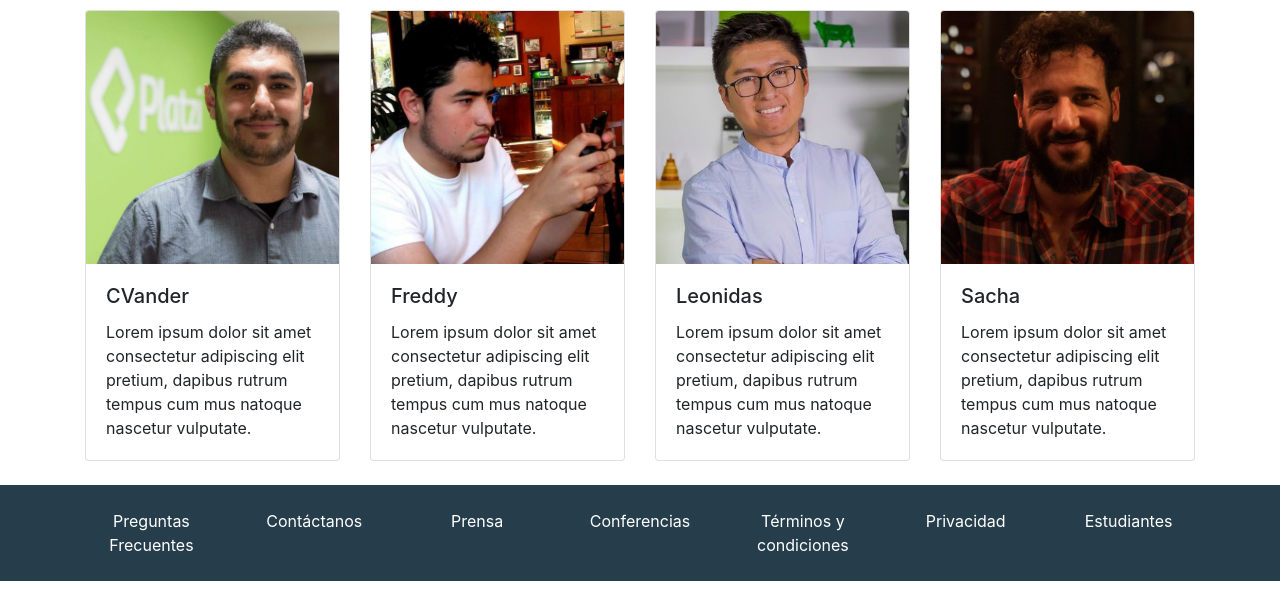
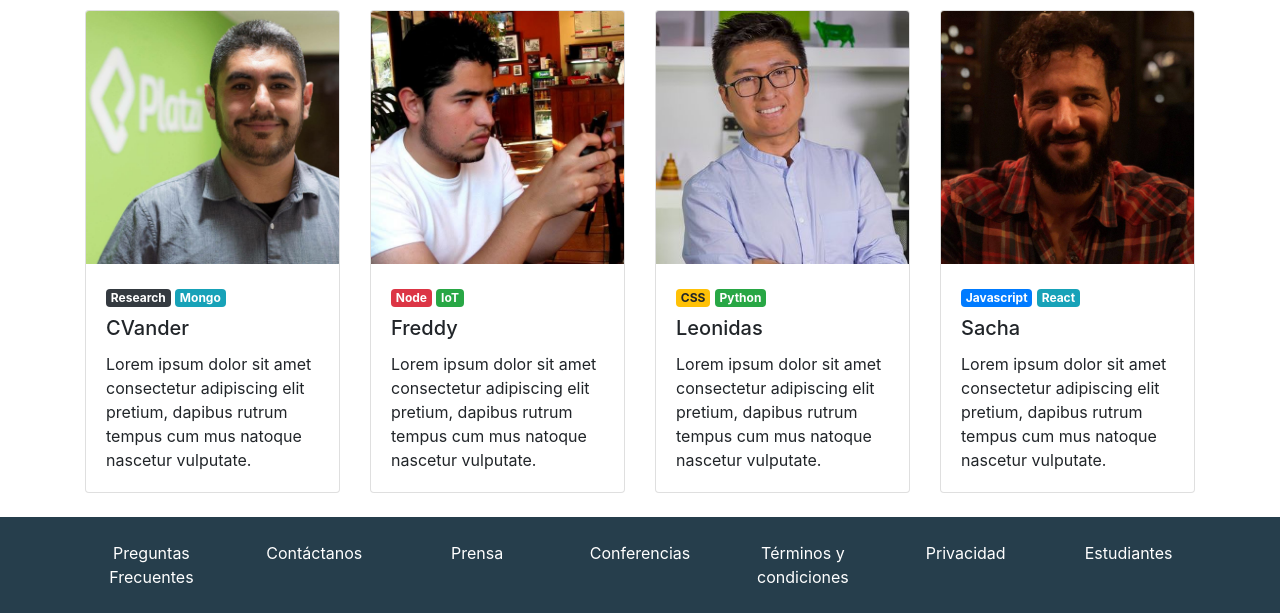
Before and after one commit to lmayai/conf, a plain HTML site: page index.html in a window 1280 px wide. Shown: the part 724-1337 px from the top of the page. Before the commit the page ends 1305 px from the top, so only its background shows below. Drawn offline with nearby package versions, Linux system fonts and the light colour scheme.

Commit message:
Badges - etiquetas

```diff
--- a/index.html
+++ b/index.html
@@ -99,6 +99,10 @@
                     <div class="card">
                         <img class="card-img-top" src="assets/speakers/cvander.jpeg" alt="Cvander">
                         <div class="card-body">
+                            <div class="badges mb-2">
+                                <span class="badge badge-dark">Research</span>
+                                <span class="badge badge-info">Mongo</span>
+                            </div>
                             <h5 class="card-title">CVander</h5>
                             <p class="card-text">Lorem ipsum dolor sit amet consectetur adipiscing elit pretium, dapibus
                                 rutrum tempus cum mus natoque nascetur vulputate.</p>
@@ -109,6 +113,10 @@
                     <div class="card">
                         <img class="card-img-top" src="assets/speakers/freddy.jpeg" alt="Freddy">
                         <div class="card-body">
+                            <div class="badges mb-2">
+                                <span class="badge badge-danger">Node</span>
+                                <span class="badge badge-success">IoT</span>
+                            </div>
                             <h5 class="card-title">Freddy</h5>
                             <p class="card-text">Lorem ipsum dolor sit amet consectetur adipiscing elit pretium, dapibus
                                 rutrum tempus cum mus natoque nascetur vulputate.</p>
@@ -119,6 +127,10 @@
                     <div class="card">
                         <img class="card-img-top" src="assets/speakers/leonidas2.jpeg" alt="Leonidas">
                         <div class="card-body">
+                            <div class="badges mb-2">
+                                <span class="badge badge-warning">CSS</span>
+                                <span class="badge badge-success">Python</span>
+                            </div>
                             <h5 class="card-title">Leonidas</h5>
                             <p class="card-text">Lorem ipsum dolor sit amet consectetur adipiscing elit pretium, dapibus
                                 rutrum tempus cum mus natoque nascetur vulputate.</p>
@@ -129,6 +141,10 @@
                     <div class="card">
                         <img class="card-img-top" src="assets/speakers/sacha.jpg" alt="Sacha">
                         <div class="card-body">
+                            <div class="badges mb-2">
+                                <span class="badge badge-primary">Javascript</span>
+                                <span class="badge badge-info">React</span>
+                            </div>
                             <h5 class="card-title">Sacha</h5>
                             <p class="card-text">Lorem ipsum dolor sit amet consectetur adipiscing elit pretium, dapibus
                                 rutrum tempus cum mus natoque nascetur vulputate.</p>
```
Also changed, not shown: 1 other file.
